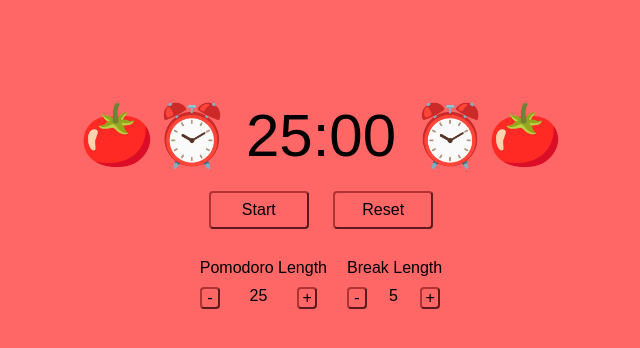
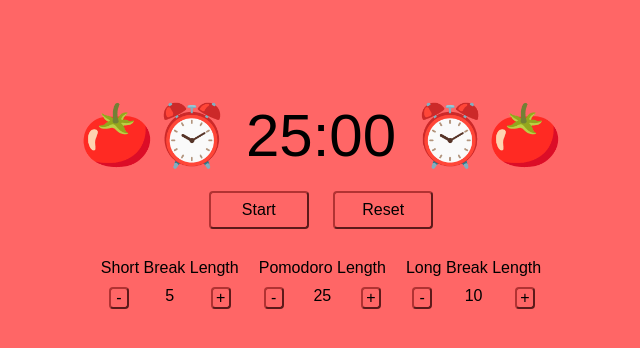
Before and after one commit to unheavenlycreature/pomodoro, a plain HTML site: page index.html in a window 1280 px wide. Shown: the whole page, without its empty margins (319-959 px from the left). Drawn offline with Linux system fonts and the light colour scheme.

Commit message:
Add long break support.

```diff
--- a/index.html
+++ b/index.html
@@ -20,7 +20,8 @@
 
     <div id="duration-container">
       <div id="pomodoro-len">Pomodoro Length</div>
-      <div id="break-len">Break Length</div>
+      <div id="break-len">Short Break Length</div>
+      <div id="longbreak-len">Long Break Length</div>
       <button
         id="pomodoro-minus"
         class="change-duration"
@@ -55,6 +56,23 @@
       >
         +
       </button>
+      <button
+        id="longbreak-minus"
+        class="change-duration"
+        data-for-mode="longbreak"
+        value="-"
+      >
+        -
+      </button>
+      <div id="longbreak-min">10</div>
+      <button
+        id="longbreak-plus"
+        class="change-duration"
+        data-for-mode="longbreak"
+        value="+"
+      >
+        +
+      </button>
     </div>
     <audio loop="true" src="bell.mp3" type="audio/mpeg"></audio>
     <script src="timer.js"></script>
--- a/style.css
+++ b/style.css
@@ -20,6 +20,7 @@ button:hover {
 }
 
 button.change-duration {
+  justify-self: center;
   transition-duration: 0.4s;
   border-color: #b13333;
   border-radius: 4px;
@@ -58,8 +59,8 @@ button.change-duration:hover {
   grid-column-gap: 20px;
   grid-row-gap: 10px;
   grid-template-areas:
-    "pomodoro-len pomodoro-len pomodoro-len break-len break-len break-len"
-    "pomodoro-minus pomodoro-min pomodoro-plus break-minus break-min break-plus";
+    "break-len break-len break-len pomodoro-len pomodoro-len pomodoro-len longbreak-len longbreak-len longbreak-len"
+    "break-minus break-min break-plus pomodoro-minus pomodoro-min pomodoro-plus longbreak-minus longbreak-min longbreak-plus";
 }
 
 #pomodoro-len {
@@ -70,12 +71,17 @@ button.change-duration:hover {
   grid-area: break-len;
 }
 
+#longbreak-len {
+  grid-area: longbreak-len;
+}
+
 #pomodoro-minus {
   grid-area: pomodoro-minus;
 }
 
 #pomodoro-min {
   grid-area: pomodoro-min;
+  justify-self: center;
 }
 
 #pomodoro-plus {
@@ -88,8 +94,22 @@ button.change-duration:hover {
 
 #break-min {
   grid-area: break-min;
+  justify-self: center;
 }
 
 #break-plus {
   grid-area: break-plus;
 }
+
+#longbreak-min {
+  grid-area: longbreak-min;
+  justify-self: center;
+}
+
+#longbreak-plus {
+  grid-area: longbreak-plus;
+}
+
+#longbreak-minus {
+  grid-area: longbreak-minus;
+}
--- a/timer.js
+++ b/timer.js
@@ -5,13 +5,11 @@ const StartButtonState = Object.freeze({
 
 const Modes = Object.freeze({
   POMODORO: "pomodoro",
-  BREAK: "break"
+  BREAK: "break",
+  LONGBREAK: "longbreak"
 });
 
-let modeLengths = {
-  pomodoro: "25:00",
-  break: "5:00"
-};
+const POMODOROS_UNTIL_LONGBREAK = 4;
 
 const bell = document.querySelector("audio");
 const durationContainer = document.querySelector("#duration-container");
@@ -25,7 +23,27 @@ const title = document.querySelector("title");
 
 let tickingInterval;
 let isTicking = false;
+let numPomodoros = 0;
 let currentMode = Modes.POMODORO;
+
+let modeLengths = {
+  pomodoro: "25:00",
+  break: "5:00",
+  longbreak: "10:00"
+};
+
+function updateMode() {
+  if (currentMode === Modes.POMODORO) {
+    numPomodoros++;
+    if (numPomodoros % POMODOROS_UNTIL_LONGBREAK === 0) {
+      currentMode = Modes.LONGBREAK;
+      return;
+    }
+    currentMode = Modes.BREAK;
+    return;
+  }
+  currentMode = Modes.POMODORO;
+}
 
 function tickTimer() {
   let [minutes, seconds] = timer.textContent.split(":");
@@ -33,7 +51,7 @@ function tickTimer() {
   if (minutes === "00" && seconds === "00") {
     bell.play();
     clearInterval(tickingInterval);
-    currentMode = currentMode === Modes.POMODORO ? Modes.BREAK : Modes.POMODORO;
+    updateMode();
     setDisplay(startButton, "none");
     resetTimer();
     return;
@@ -43,9 +61,9 @@ function tickTimer() {
   seconds = +seconds;
 
   if (seconds > 0) {
-    seconds = seconds - 1;
+    seconds--;
   } else {
-    minutes = minutes - 1;
+    minutes--;
     seconds = 59;
   }
 
@@ -76,8 +94,6 @@ function resetTimer() {
   isTicking = false;
   clearInterval(tickingInterval);
   setStartButtonState(StartButtonState.START);
-
-  timer.textContent = modeLengths[currentMode];
   title.textContent = "Pomodoro Timer";
 }
 
@@ -138,6 +154,7 @@ resetButton.addEventListener("click", () => {
   resetTimer();
   setDisplay(startButton, "inline-block");
   setDisplay(durationContainer, "grid");
+  timer.textContent = modeLengths[currentMode];
 });
 
 durationButtons.forEach(button => {
```
